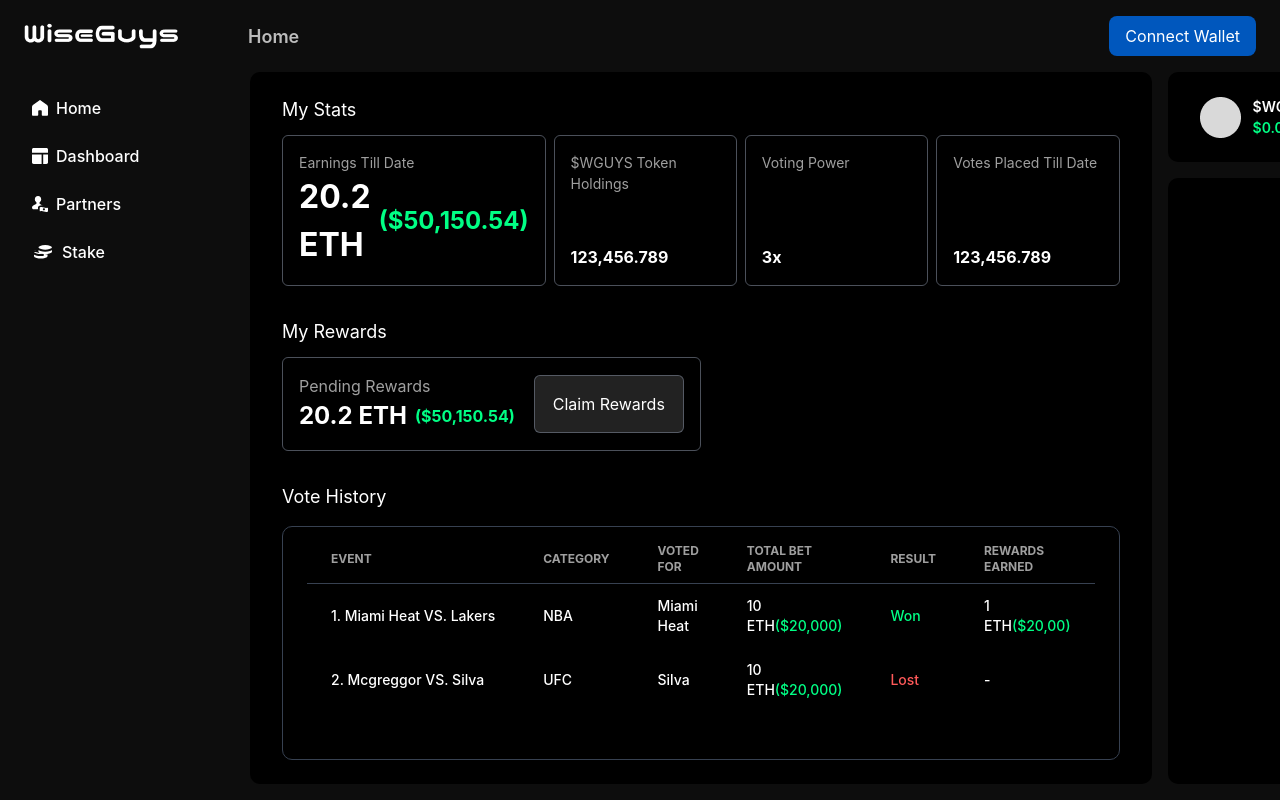
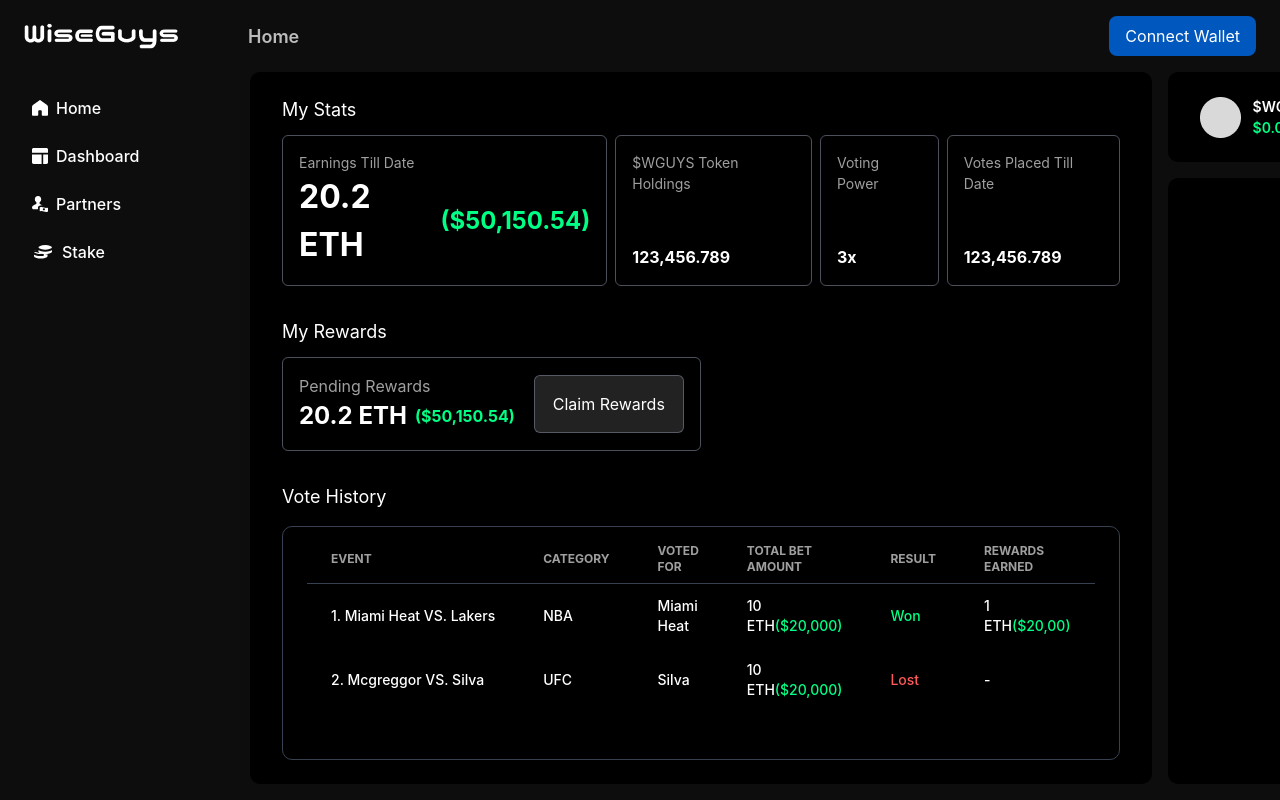
Before and after one commit to smile1130/wiseguys, a React (Create React App) app: page /dashboard in a window 1280 px wide. Shown: the top 800 px of the page. Built offline with nearby package versions, Linux system fonts and the light colour scheme.

Commit message:
Refactor Dashboard component layout

```diff
--- a/src/pages/Dashboard/index.tsx
+++ b/src/pages/Dashboard/index.tsx
@@ -6,8 +6,8 @@ const Dashboard = () => {
       <div className="bg-black rounded-[10px] py-6 px-8 flex flex-col gap-8 h-full">
         <div className="">
           <p className="text-18">My Stats</p>
-          <div className="flex justify-between gap-2 text-14 mt-3">
-            <div className="border border-gray-500/70 w-full flex flex-col justify-between rounded-md p-4">
+          <div className="flex gap-2 text-14 mt-3">
+            <div className="border border-gray-500/70 flex flex-col justify-between rounded-md p-4 gorw">
               <p className="text-[#9F9F9F]">Earnings Till Date</p>
               <div className="flex gap-2 items-center">
                 <span className="text-32 text-white font-bold">20.2 ETH</span>
@@ -16,15 +16,15 @@ const Dashboard = () => {
                 </span>
               </div>
             </div>
-            <div className="border border-gray-500/70 w-full flex flex-col justify-between rounded-md p-4">
+            <div className="border border-gray-500/70 flex flex-col justify-between rounded-md p-4 gorw">
               <p className="text-[#9F9F9F]">$WGUYS Token Holdings</p>
               <span className="text-16 font-bold">123,456.789 </span>
             </div>
-            <div className="border border-gray-500/70 w-full flex flex-col justify-between rounded-md p-4">
+            <div className="border border-gray-500/70 flex flex-col justify-between rounded-md p-4 grow">
               <p className="text-[#9F9F9F]">Voting Power</p>
               <span className="text-16 font-bold">3x</span>
             </div>
-            <div className="border border-gray-500/70 w-full flex flex-col justify-between rounded-md p-4">
+            <div className="border border-gray-500/70 flex flex-col justify-between rounded-md p-4 grow">
               <p className="text-[#9F9F9F]">Votes Placed Till Date</p>
               <span className="text-16 font-bold">123,456.789 </span>
             </div>
```
